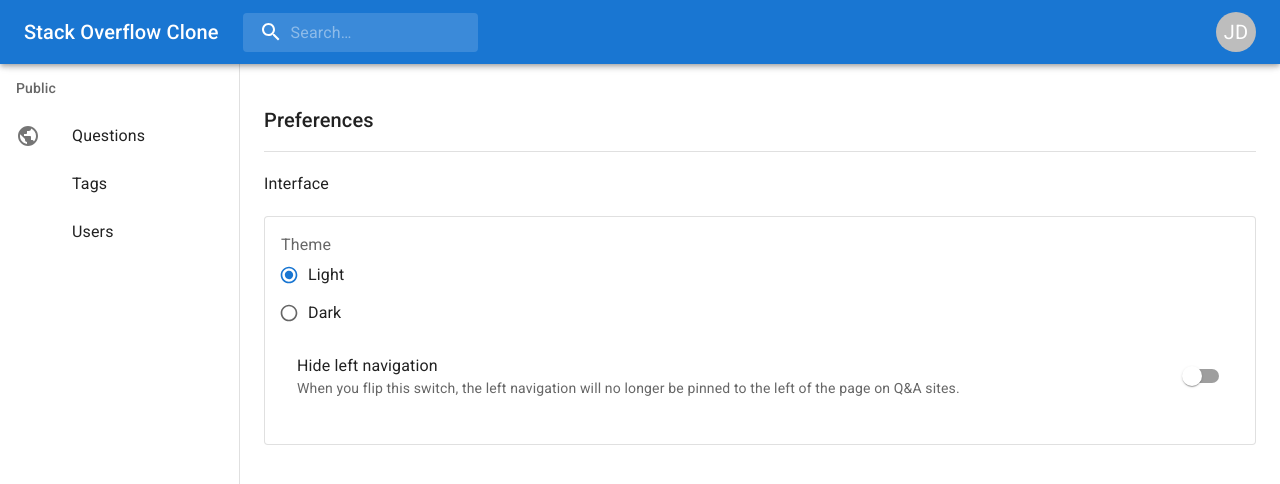
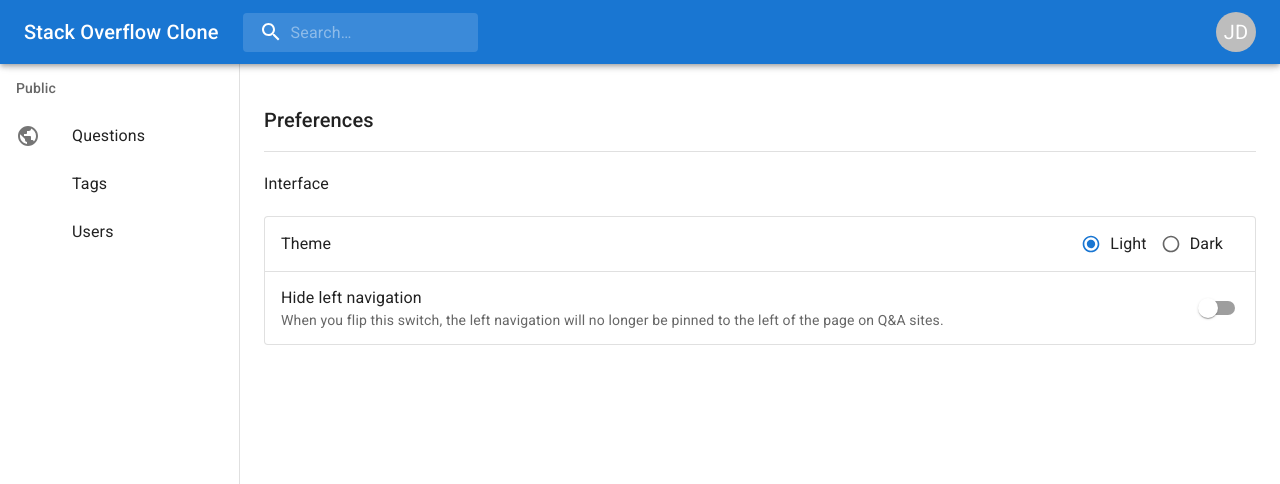
Before and after one commit to potouridisio/my-stack-overflow-clone, a React (Vite) app: page /users/1/preferences in a window 1280 px wide. Shown: the top 484 px of the page. Built offline with nearby package versions, Linux system fonts and the light colour scheme.

Commit message:
refactor: update the interface preferences layout

```diff
--- a/src/routes/Preferences.jsx
+++ b/src/routes/Preferences.jsx
@@ -2,10 +2,7 @@ import { create } from "zustand";
 
 import Box from "@mui/material/Box";
 import Card from "@mui/material/Card";
-import CardContent from "@mui/material/CardContent";
-import FormControl from "@mui/material/FormControl";
 import FormControlLabel from "@mui/material/FormControlLabel";
-import FormLabel from "@mui/material/FormLabel";
 import List from "@mui/material/List";
 import ListItem from "@mui/material/ListItem";
 import ListItemText from "@mui/material/ListItemText";
@@ -45,12 +42,16 @@ export default function Preferences() {
       </Toolbar>
 
       <Card>
-        <CardContent>
-          <FormControl component="fieldset">
-            <FormLabel component="legend">Theme</FormLabel>
+        <List disablePadding>
+          <ListItem divider>
+            <ListItemText
+              id="theme-radio-buttons-group-label"
+              primary="Theme"
+            />
             <RadioGroup
-              name="theme"
+              aria-aria-labelledby="theme-radio-buttons-group-label"
               onChange={(_event, value) => setColorMode(value)}
+              row
               value={colorMode}
             >
               {[
@@ -65,9 +66,7 @@ export default function Preferences() {
                 />
               ))}
             </RadioGroup>
-          </FormControl>
-
-          <List>
+          </ListItem>
           <ListItem>
             <ListItemText
               primary="Hide left navigation"
@@ -80,7 +79,6 @@ export default function Preferences() {
             />
           </ListItem>
         </List>
-        </CardContent>
       </Card>
     </Box>
   );
```
Lines whose indentation alone changed are shown as unchanged.
